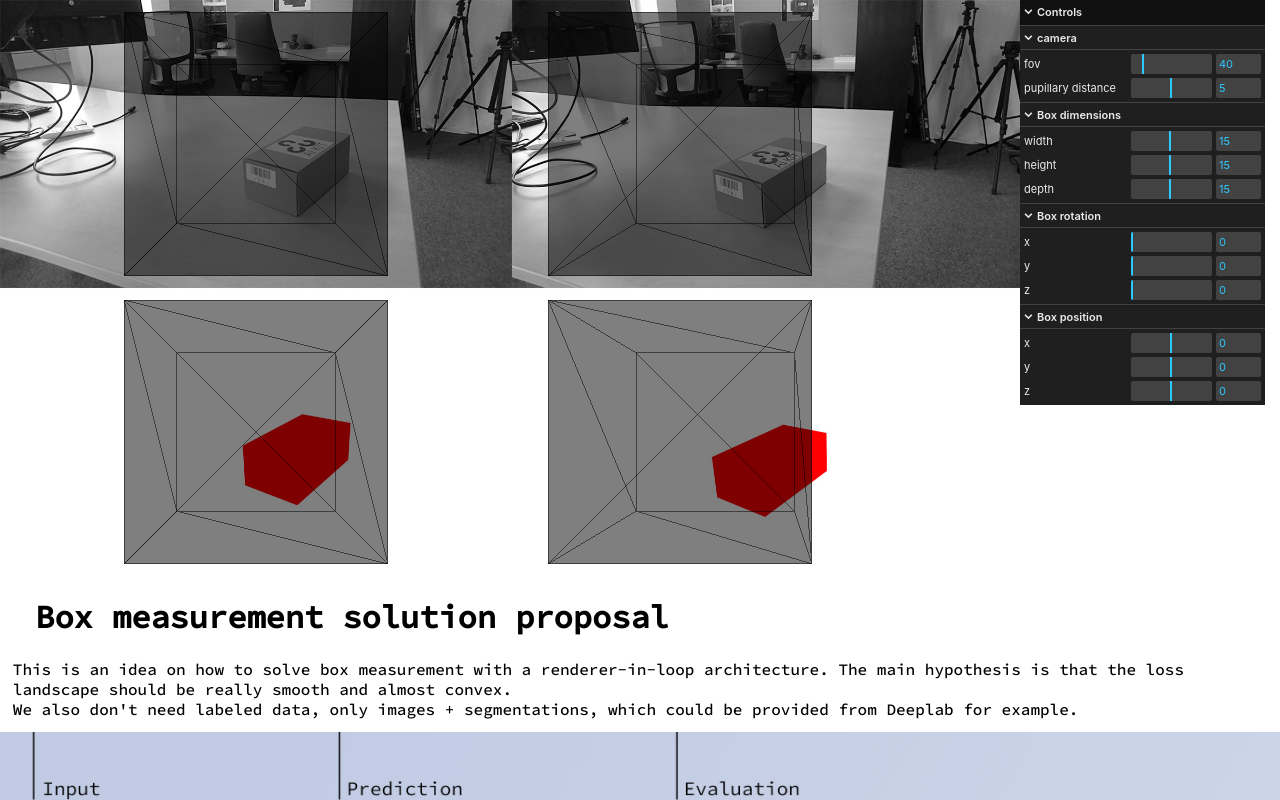
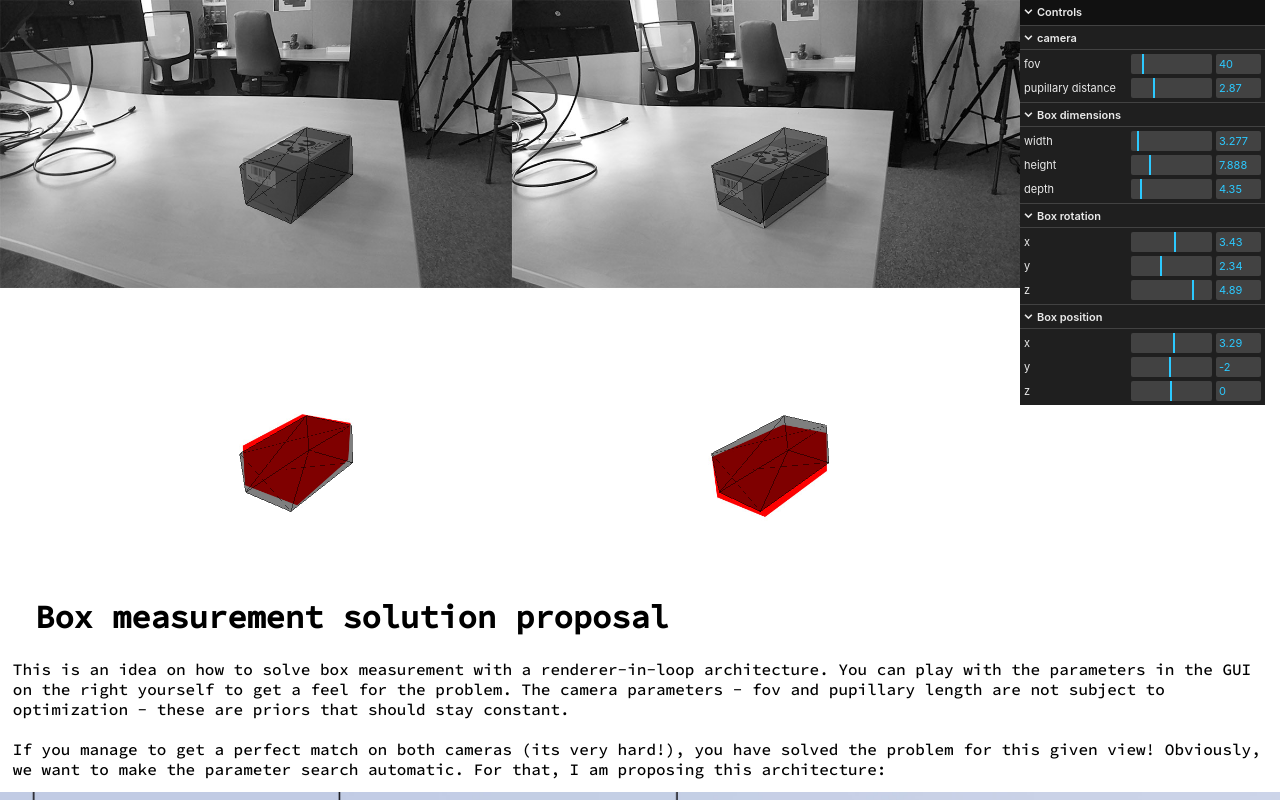
Before and after one commit to VojtaSara/box-measurement-idea, a plain HTML site: page index.html in a window 1280 px wide. Shown: the top 800 px of the page. Drawn offline with nearby package versions, Linux system fonts and the light colour scheme.

Commit message:
Adding commentary

```diff
--- a/index.html
+++ b/index.html
@@ -95,9 +95,9 @@
 				BoxGeometry: function ( mesh ) {
 
 					const data = {
-						width: 15,
-						height: 15,
-						depth: 15,
+						width: 3.277,
+						height: 7.888,
+						depth: 4.35,
 						widthSegments: 1,
 						heightSegments: 1,
 						depthSegments: 1
@@ -142,7 +142,7 @@
 			const camera1 = new PerspectiveCamera( fov.value, imgdims.width / imgdims.height, 0.1, 10000 );
 			const camera2 = new PerspectiveCamera( fov.value, imgdims.width / imgdims.height, 0.1, 10000 );
 			camera2.position.z = 30;
-			camera2.position.x = 5;
+			camera2.position.x = 2.87;
 			camera1.position.z = 30;
 
 			const renderer = new WebGLRenderer( { antialias: false, alpha:true } );
@@ -186,6 +186,10 @@
 			folder.add( camera2.position, 'x', 0, 10 ).step(0.01).onChange( renderAndUpdateCamera ).name("pupillary distance");
 
 			guis[ 'BoxGeometry' ]( group );
+
+			// Default values for the gui guessed manually, not very precise
+			group.rotation.set(3.43, 2.34, 4.89 );
+			group.position.set( 3.29, -2, 0 );
 
 			const folder2 = gui.addFolder( 'Box rotation' );
 			folder2.add( group.rotation, 'x', 0, twoPi ).step( 0.01 ).onChange( render );
@@ -231,11 +235,20 @@
 		</script>
 
 		<h1>&ensp; Box measurement solution proposal</h1>
-		<p>This is an idea on how to solve box measurement with a renderer-in-loop architecture. The main hypothesis is that the
+		<p>This is an idea on how to solve box measurement with a renderer-in-loop architecture. You can play with
+			the parameters in the GUI on the right yourself to get a feel for the problem. The camera parameters -
+			fov and pupillary length are not subject to optimization - these are priors that should stay constant.<br><br>
+			If you manage to get a perfect match on both cameras (its very hard!), you have solved the problem for this given view!
+			Obviously, we want to make the parameter search automatic. For that, I am proposing this architecture:
+			 </p>
+			 <img src="architecture.jpg" alt="" width="100%">
+
+			<p>
+			The main hypothesis is that the
 			loss landscape should be really smooth and almost convex.<br> We also don't need labeled data, only images + segmentations,
-			which could be provided from Deeplab for example.
+			which could be provided from Deeplab for example. <br>
+
 		</p>
-		<img src="architecture.jpg" alt="" width="100%">
 
 </body>
 </html>
```
